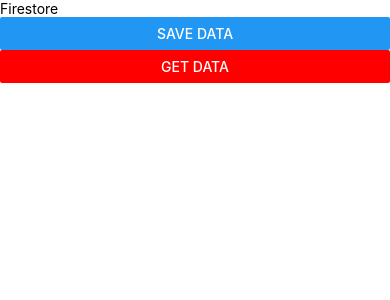
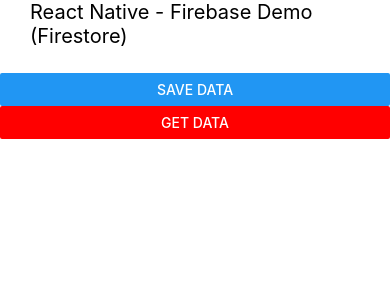
Before and after one commit to yasindu1997/react-native-firebase-rmad, a React Native app: screen / in a window 390 px wide. Shown: the top 300 px of the page. Built offline with nearby package versions, Linux system fonts and the light colour scheme; what @react-native-google-signin/google-signin would draw is missing.

Commit message:
firestire delete update assign

```diff
--- a/Authentication.js
+++ b/Authentication.js
@@ -72,7 +72,7 @@
 
     return (
         <View>
-            <Text style={{ marginBottom: 25, fontSize: 20, marginLeft: 30 }}>React Native - Firebase Demo</Text>
+            <Text style={{ marginBottom: 25, fontSize: 20, marginLeft: 30 }}>React Native - Firebase Demo (Authentication)</Text>
             <TextInput
                 label="Email"
                 value={email}
--- a/Firestore.js
+++ b/Firestore.js
@@ -24,9 +24,17 @@
         });
     }
 
+    const deleteData = () => {
+
+    }
+
+    const UpdateData = () => {
+
+    }
+
     return (
         <View>
-            <Text>Firestore</Text>
+            <Text style={{ marginBottom: 25, fontSize: 20, marginLeft: 30 }}>React Native - Firebase Demo (Firestore)</Text>
             <Button
                 title='Save Data'
                 onPress={addData}
```
